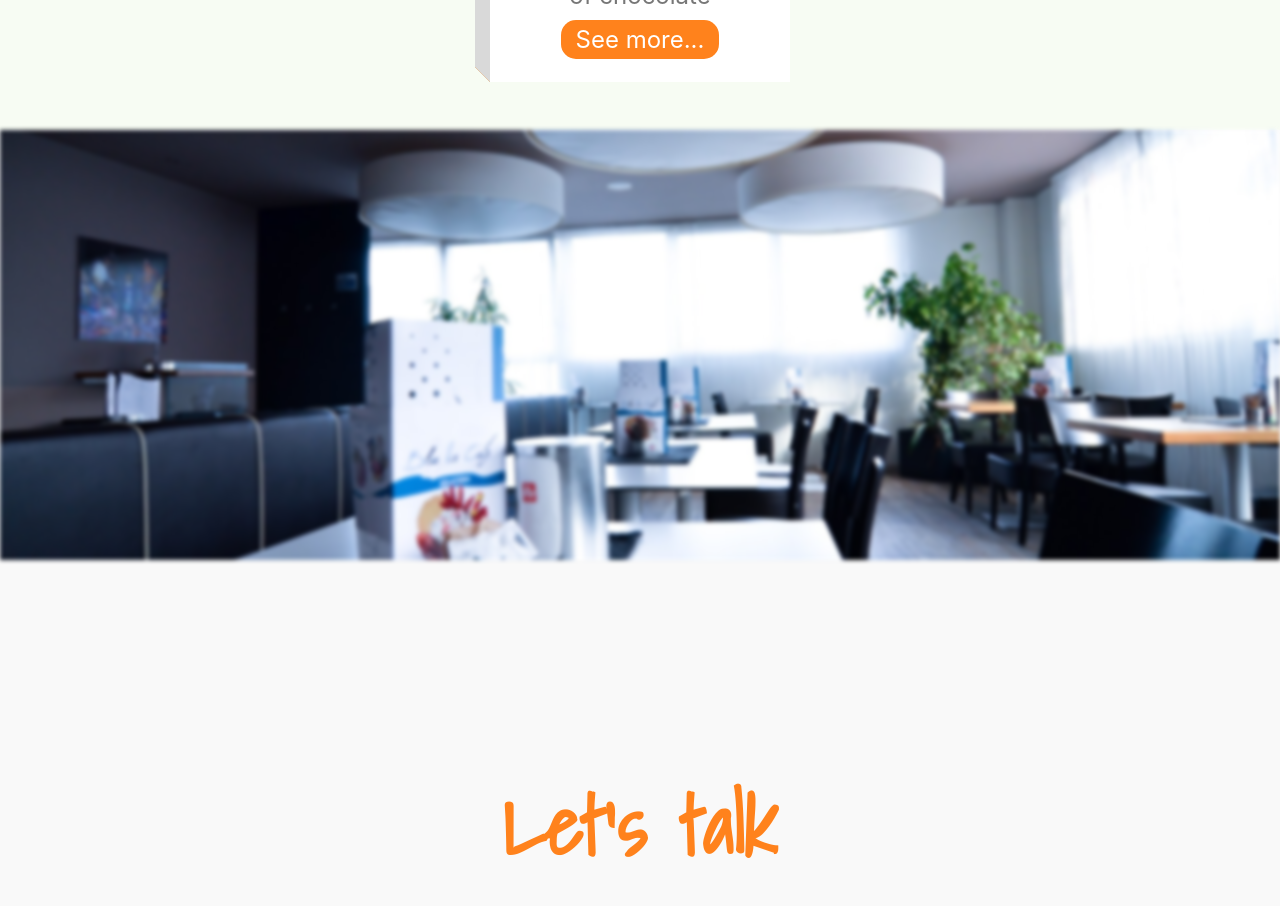
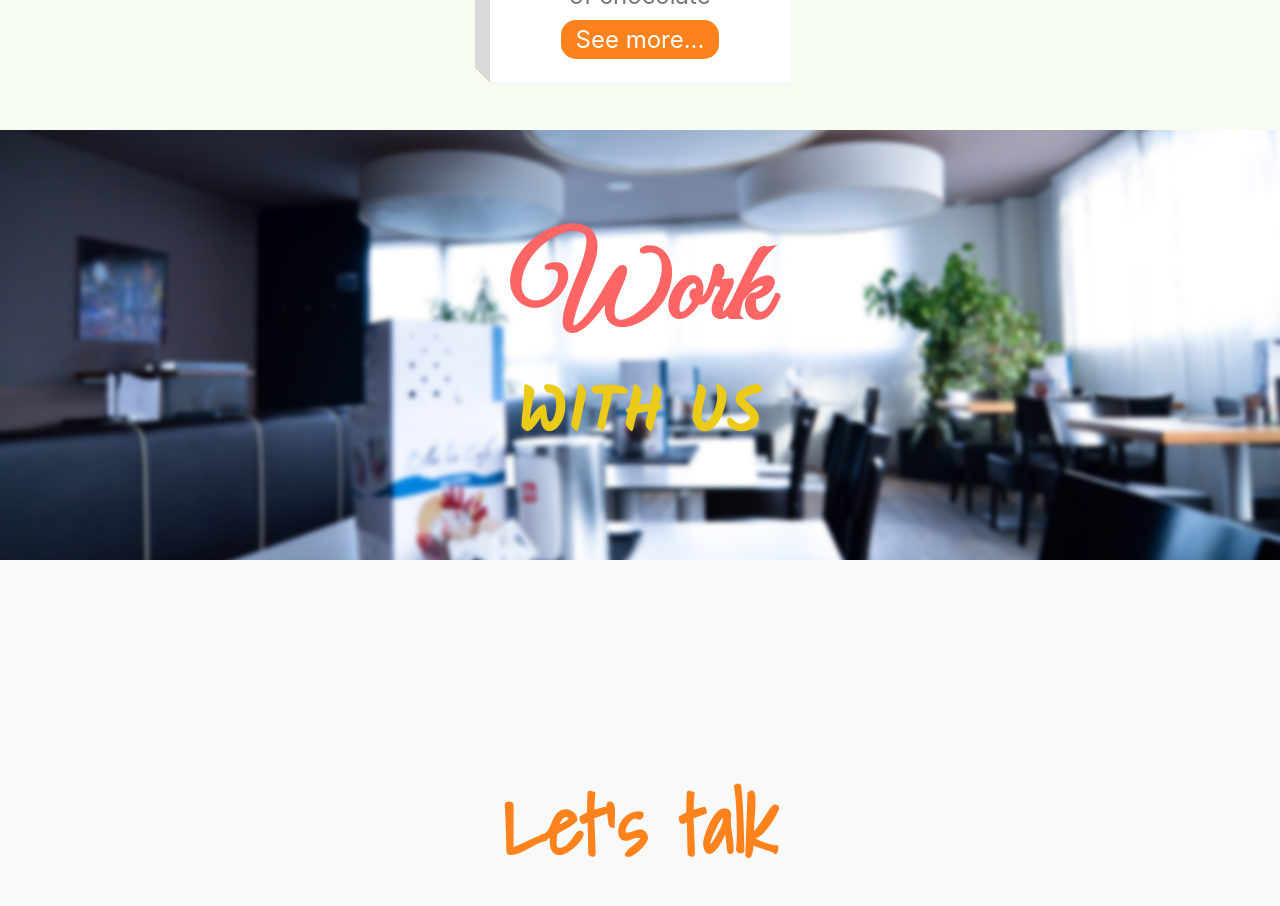
Before and after one commit to NoahGiesel/icecream-ecommerce, a React (Create React App) app: page / in a window 1280 px wide. Shown: the part 1920-2826 px from the top of the page. Built offline with nearby package versions, Linux system fonts and the light colour scheme.

Commit message:
added filter to img and txt. fix about

```diff
--- a/src/Components/ParallaxSection/ParallaxSection.css
+++ b/src/Components/ParallaxSection/ParallaxSection.css
@@ -1,5 +1,14 @@
 
 
+@import url('https://fonts.googleapis.com/css2?family=Great+Vibes&display=swap');
+@import url('https://fonts.googleapis.com/css2?family=Kalam:wght@700&display=swap');
+
+
+.ParallaxSection {
+    position: relative;
+    width: 100%;
+    height: 100%;
+}
 
 .container {
     max-width: 100% ;
@@ -13,5 +22,25 @@
     background-size: cover;
     background-attachment: fixed;
     height: 430px;
-    filter: blur(2px);
 }
+
+ .parallax .text  {
+     position: absolute;
+     left: 50%;
+     top: 50%;
+     transform: translate(-50%,-50%);
+     text-align: center;
+    }
+
+    .parallax .text h2{
+        color: rgb(255, 101, 101);
+        font-size: 7rem;
+        font-family: 'Great Vibes', cursive;
+
+    }
+    .parallax .text h3{
+        font-size: 4rem;
+        color: rgb(235, 203, 23);
+        font-family: 'Kalam', cursive;
+
+    }
--- a/src/Components/ParallaxSection/PrallaxSection.js
+++ b/src/Components/ParallaxSection/PrallaxSection.js
@@ -7,6 +7,10 @@ function ParallaxSection() {
     <div className="ParallaxSection container">
 
         <div className="parallax">
+          <div className="text">
+            <h2>Work</h2>
+            <h3>WITH US </h3>
+          </div>
          </div>
     </div>
   );
```
Also changed, not shown: src/img/ice-cafe.jpg.
